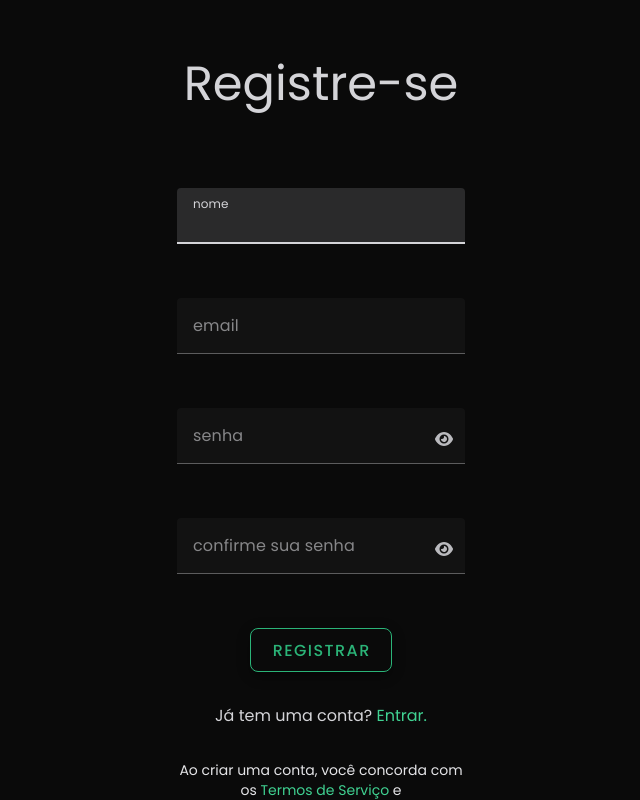
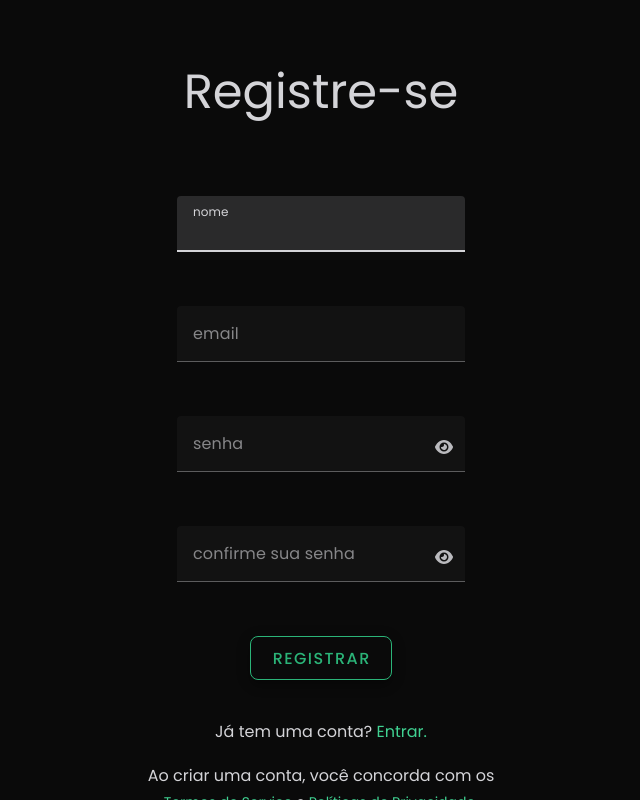
Before and after one commit to miquelven/gameTest, a Vue app: page /register in a window 1280 px wide. Shown: the whole page, without its empty margins (319-959 px from the left). Built offline with nearby package versions, Linux system fonts and the light colour scheme; no server answers.

Commit message:
correção para não mostrar o toast quando for mostrar o modal

```diff
--- a/src/assets/css/build.css
+++ b/src/assets/css/build.css
@@ -1146,6 +1146,18 @@ video {
   gap: 2.25rem;
 }
 
+.gap-3 {
+  gap: 0.75rem;
+}
+
+.gap-2 {
+  gap: 0.5rem;
+}
+
+.gap-1 {
+  gap: 0.25rem;
+}
+
 .self-end {
   align-self: flex-end;
 }
--- a/src/views/Register.vue
+++ b/src/views/Register.vue
@@ -171,15 +171,17 @@ export default {
       </div>
 
       <Button type="submit" label="Registrar" />
-
+    </form>
+    <div class="flex flex-col justify-center items-center mt-10 gap-5">
       <span
         >Já tem uma conta?
         <router-link to="/login" class="text-[#40d292] hover:underline"
           >Entrar.</router-link
         >
       </span>
-      <span class="text-sm text-center text-zinc-200"
-        >Ao criar uma conta, você concorda com os
+      <div class="flex flex-col gap-1">
+        <span> Ao criar uma conta, você concorda com os </span>
+        <span class="text-sm text-center text-zinc-200">
           <button
             @click="showModal('terms')"
             class="text-[#40d292] hover:underline"
@@ -194,7 +196,8 @@ export default {
             Políticas de Privacidade.
           </button>
         </span>
-    </form>
+      </div>
+    </div>
   </div>
 
   <Teleport to="#modal">
```
Lines whose indentation alone changed are shown as unchanged.
